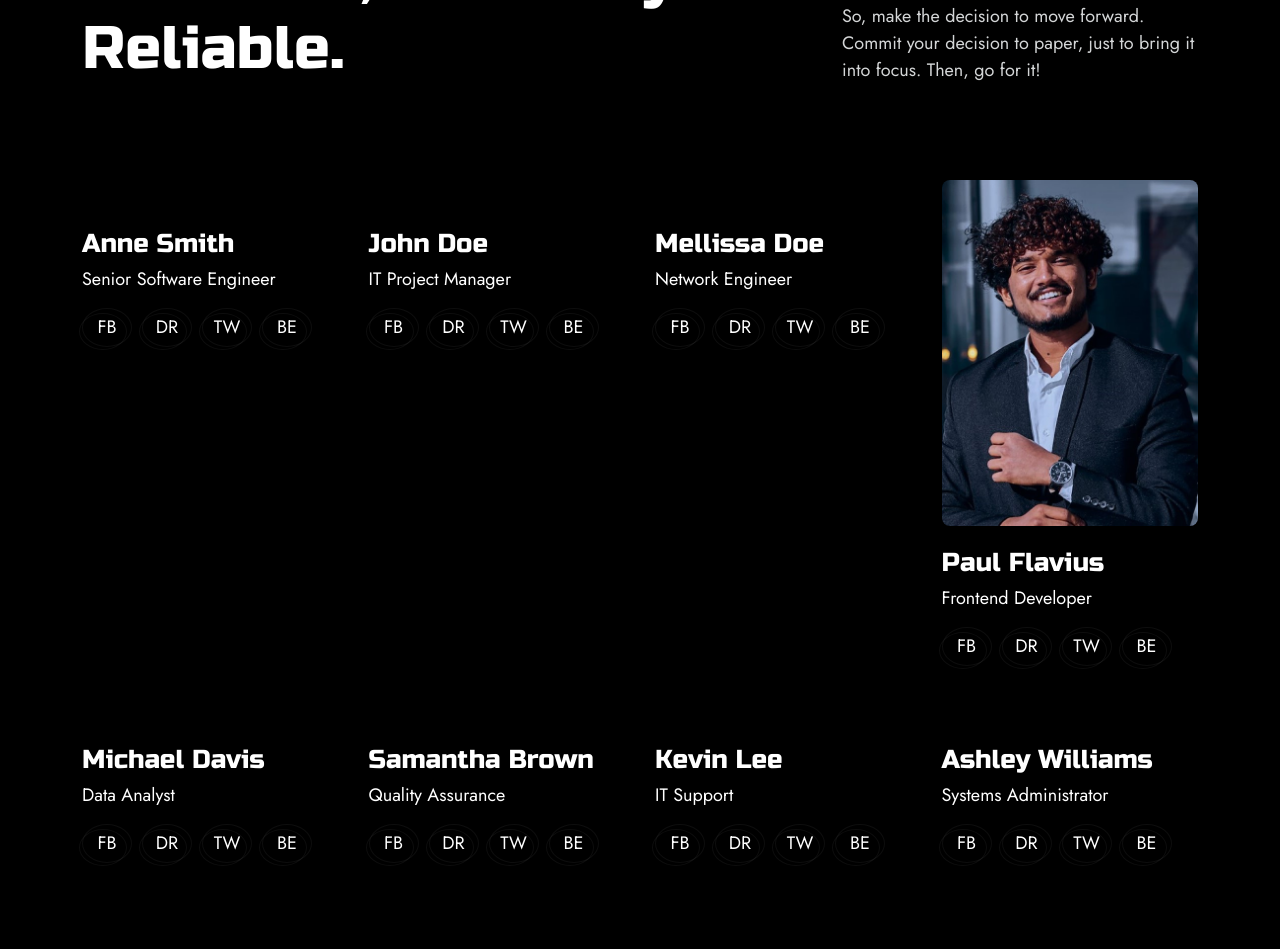
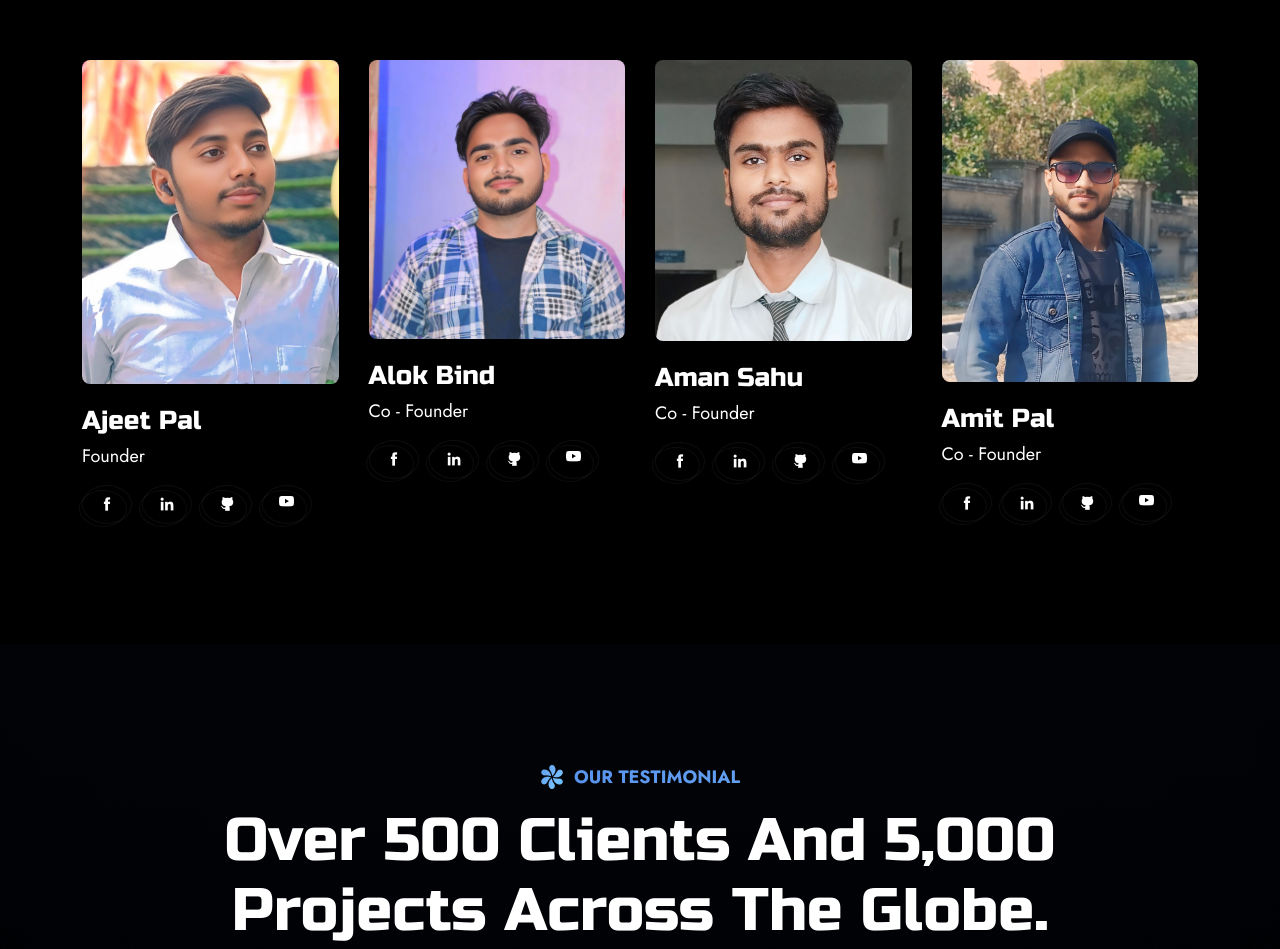
Before and after one commit to Ajeet-Pal7/internsity, a website: page public/team.html in a window 1280 px wide. Shown: the part 738-1687 px from the top of the page. Drawn offline with nearby package versions, Linux system fonts and the light colour scheme.

Commit message:
About-Us and Team Details updated

```diff
--- a/public/team.html
+++ b/public/team.html
@@ -290,7 +290,8 @@
     <div class="site-content">
       <!--=================================
         Page Header -->
-      <div class="inner-header bg-holder" style="background-image: url(/images/banner/inner-header/page-header-01.jpg);">
+      <div class="inner-header bg-holder"
+        style="background-image: url(/images/banner/inner-header/page-header-01.jpg);">
         <div class="container">
           <div class="row  justify-content-center">
             <div class="col-md-12 text-center">
@@ -303,14 +304,17 @@
 
       <div class="content-wrapper">
 
+
+
         <!--=================================
                     Our Staff -->
-        <section class="space-ptb">
+        <section class="space-pb bg-black z-index-2">
           <div class="container">
             <div class="row">
               <div class="col-xxl-6 col-lg-8">
                 <div class="section-title mb-lg-0">
-                  <span class="sub-title"><img class="img-fluid" src="/images/subtitle-icon.png" alt=""> Our Staff</span>
+                  <span class="sub-title"><img class="img-fluid rotate" src="/images/subtitle-icon.png" alt=""> Our
+                    Staff</span>
                   <h2 class="title mb-0">Our team is friendly, talkative, and fully reliable.</h2>
                 </div>
               </div>
@@ -325,150 +329,87 @@
                 <div class="team-boxs grid-wrapper grid-xl-4 grid-lg-3 grid-md-2 grid-sm-2 grid-xs-1">
                   <div class="team-item team-style-1">
                     <div class="team-img">
-                      <img class="img-fluid" src="/images/team/01.jpg" alt="" />
+                      <img class="img-fluid" src="/images/team/ajeet.jpg" alt="" />
                       <div class="image-overlay"><img class="img-fluid" src="/images/team/symbol.png" alt="" /></div>
                     </div>
                     <div class="team-info">
-                      <a href="team-detail.html" class="team-title">Anne Smith</a>
-                      <span class="team-destination">Senior Software Engineer</span>
+                      <a href="/pages/team" class="team-title">Ajeet Pal</a>
+                      <span class="team-destination">Founder</span>
                       <div class="team-social">
                         <ul>
-                          <li><a href="#">Fb</a></li>
-                          <li><a href="#">Dr</a></li>
-                          <li><a href="#">Tw</a></li>
-                          <li><a href="#">Be</a></li>
+                          <li><a href="https://www.facebook.com/ajeet.pal.90813236"><img
+                                src="/images/socialmedia/facebook.png" alt=""></a></li>
+                          <li><a href="https://linkedin.com/in/ajeet-pal-"><img src="/images/socialmedia/linkedin.png"
+                                alt=""></a></li>
+                          <li><a href="#"><img src="/images/socialmedia/github.png" alt=""></a></li>
+                          <li><a href="https://www.youtube.com/@internsity"><img src="/images/socialmedia/youtube.png"
+                                alt=""></a></li>
                         </ul>
                       </div>
                     </div>
                   </div>
                   <div class="team-item team-style-1">
                     <div class="team-img">
-                      <img class="img-fluid" src="/images/team/02.jpg" alt="" />
+                      <img class="img-fluid" src="/images/team/alok.JPG" alt="" />
                       <div class="image-overlay"><img class="img-fluid" src="/images/team/symbol.png" alt="" /></div>
                     </div>
                     <div class="team-info">
-                      <a href="team-detail.html" class="team-title">John Doe</a>
-                      <span class="team-destination">IT Project Manager</span>
+                      <a href="/pages/team" class="team-title">Alok Bind</a>
+                      <span class="team-destination">Co - Founder</span>
                       <div class="team-social">
                         <ul>
-                          <li><a href="#">Fb</a></li>
-                          <li><a href="#">Dr</a></li>
-                          <li><a href="#">Tw</a></li>
-                          <li><a href="#">Be</a></li>
+                          <li><a href="https://www.facebook.com/profile.php?id=100031440753218"><img
+                                src="/images/socialmedia/facebook.png" alt=""></a></li>
+                          <li><a href="https://www.linkedin.com/in/alok-bind-"><img
+                                src="/images/socialmedia/linkedin.png" alt=""></a></li>
+                          <li><a href="#"><img src="/images/socialmedia/github.png" alt=""></a></li>
+                          <li><a href="https://www.youtube.com/@internsity"><img src="/images/socialmedia/youtube.png"
+                                alt=""></a></li>
                         </ul>
                       </div>
                     </div>
                   </div>
                   <div class="team-item team-style-1">
                     <div class="team-img">
-                      <img class="img-fluid" src="/images/team/03.jpg" alt="" />
+                      <img class="img-fluid" src="/images/team/aman.jpg" alt="" />
                       <div class="image-overlay"><img class="img-fluid" src="/images/team/symbol.png" alt="" /></div>
                     </div>
                     <div class="team-info">
-                      <a href="team-detail.html" class="team-title">Mellissa Doe</a>
-                      <span class="team-destination">Network Engineer</span>
+                      <a href="team-detail.html" class="team-title">Aman Sahu</a>
+                      <span class="team-destination">Co - Founder</span>
                       <div class="team-social">
                         <ul>
-                          <li><a href="#">Fb</a></li>
-                          <li><a href="#">Dr</a></li>
-                          <li><a href="#">Tw</a></li>
-                          <li><a href="#">Be</a></li>
+                          <li><a href="#"><img src="/images/socialmedia/facebook.png" alt=""></a></li>
+                          <li><a href="https://www.linkedin.com/in/aman-sahu-836b0226a"><img
+                                src="/images/socialmedia/linkedin.png" alt=""></a></li>
+                          <li><a href="#"><img src="/images/socialmedia/github.png" alt=""></a></li>
+                          <li><a href="https://www.youtube.com/@internsity"><img src="/images/socialmedia/youtube.png"
+                                alt=""></a></li>
                         </ul>
                       </div>
                     </div>
                   </div>
                   <div class="team-item team-style-1">
                     <div class="team-img">
-                      <img class="img-fluid" src="/images/team/04.jpg" alt="" />
+                      <img class="img-fluid" src="/images/team/amit.jpg" alt="" />
                       <div class="image-overlay"><img class="img-fluid" src="/images/team/symbol.png" alt="" /></div>
                     </div>
                     <div class="team-info">
-                      <a href="team-detail.html" class="team-title">Paul Flavius</a>
-                      <span class="team-destination">Frontend Developer</span>
+                      <a href="/pages/team" class="team-title">Amit Pal</a>
+                      <span class="team-destination">Co - Founder</span>
                       <div class="team-social">
                         <ul>
-                          <li><a href="#">Fb</a></li>
-                          <li><a href="#">Dr</a></li>
-                          <li><a href="#">Tw</a></li>
-                          <li><a href="#">Be</a></li>
+                          <li><a href="https://www.facebook.com/profile.php?id=100084323182281"><img
+                                src="/images/socialmedia/facebook.png" alt=""></a></li>
+                          <li><a href="https://www.linkedin.com/in/amit-pal7/"><img
+                                src="/images/socialmedia/linkedin.png" alt=""></a></li>
+                          <li><a href="#"><img src="/images/socialmedia/github.png" alt=""></a></li>
+                          <li><a href="https://www.youtube.com/@internsity"><img src="/images/socialmedia/youtube.png"
+                                alt=""></a></li>
                         </ul>
                       </div>
                     </div>
                   </div>
-
-                  <div class="team-item team-style-1">
-                    <div class="team-img">
-                      <img class="img-fluid" src="/images/team/05.jpg" alt="" />
-                      <div class="image-overlay"><img class="img-fluid" src="/images/team/symbol.png" alt="" /></div>
-                    </div>
-                    <div class="team-info">
-                      <a href="team-detail.html" class="team-title">Michael Davis</a>
-                      <span class="team-destination">Data Analyst</span>
-                      <div class="team-social">
-                        <ul>
-                          <li><a href="#">Fb</a></li>
-                          <li><a href="#">Dr</a></li>
-                          <li><a href="#">Tw</a></li>
-                          <li><a href="#">Be</a></li>
-                        </ul>
-                      </div>
-                    </div>
-                  </div>
-                  <div class="team-item team-style-1">
-                    <div class="team-img">
-                      <img class="img-fluid" src="/images/team/06.jpg" alt="" />
-                      <div class="image-overlay"><img class="img-fluid" src="/images/team/symbol.png" alt="" /></div>
-                    </div>
-                    <div class="team-info">
-                      <a href="team-detail.html" class="team-title">Samantha Brown</a>
-                      <span class="team-destination">Quality Assurance</span>
-                      <div class="team-social">
-                        <ul>
-                          <li><a href="#">Fb</a></li>
-                          <li><a href="#">Dr</a></li>
-                          <li><a href="#">Tw</a></li>
-                          <li><a href="#">Be</a></li>
-                        </ul>
-                      </div>
-                    </div>
-                  </div>
-                  <div class="team-item team-style-1">
-                    <div class="team-img">
-                      <img class="img-fluid" src="/images/team/07.jpg" alt="" />
-                      <div class="image-overlay"><img class="img-fluid" src="/images/team/symbol.png" alt="" /></div>
-                    </div>
-                    <div class="team-info">
-                      <a href="team-detail.html" class="team-title">Kevin Lee</a>
-                      <span class="team-destination"> IT Support</span>
-                      <div class="team-social">
-                        <ul>
-                          <li><a href="#">Fb</a></li>
-                          <li><a href="#">Dr</a></li>
-                          <li><a href="#">Tw</a></li>
-                          <li><a href="#">Be</a></li>
-                        </ul>
-                      </div>
-                    </div>
-                  </div>
-                  <div class="team-item team-style-1">
-                    <div class="team-img">
-                      <img class="img-fluid" src="/images/team/08.jpg" alt="" />
-                      <div class="image-overlay"><img class="img-fluid" src="/images/team/symbol.png" alt="" /></div>
-                    </div>
-                    <div class="team-info">
-                      <a href="team-detail.html" class="team-title">Ashley Williams</a>
-                      <span class="team-destination"> Systems Administrator</span>
-                      <div class="team-social">
-                        <ul>
-                          <li><a href="#">Fb</a></li>
-                          <li><a href="#">Dr</a></li>
-                          <li><a href="#">Tw</a></li>
-                          <li><a href="#">Be</a></li>
-                        </ul>
-                      </div>
-                    </div>
-                  </div>
-
                 </div>
               </div>
             </div>
@@ -486,8 +427,8 @@
               <div class="row justify-content-center">
                 <div class="col-md-10">
                   <div class="section-title text-center">
-                    <span class="sub-title justify-content-center"><img class="img-fluid" src="/images/subtitle-icon.png"
-                        alt=""> Our Testimonial</span>
+                    <span class="sub-title justify-content-center"><img class="img-fluid"
+                        src="/images/subtitle-icon.png" alt=""> Our Testimonial</span>
                     <h2 class="title"> Over 500 clients and 5,000 projects across the globe.</h2>
                   </div>
                 </div>
```
Also changed, not shown: public/about-us.html (+15 -28 lines), public/contact-us.html (+60 -53 lines), public/index.html (+7 -7 lines). Lines whose indentation alone changed are shown as unchanged.
